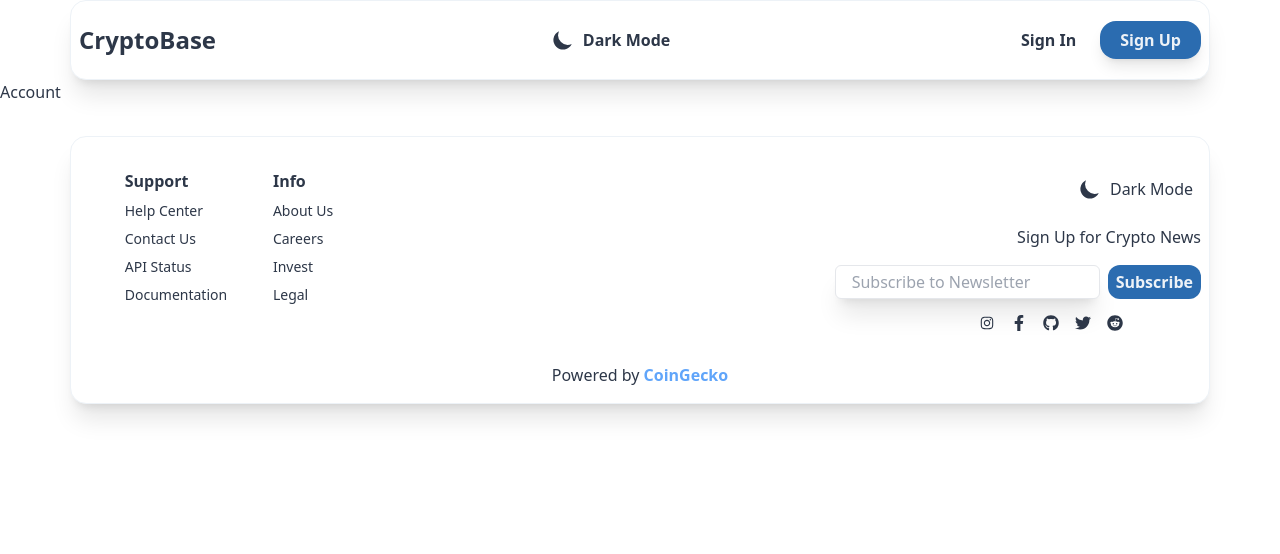
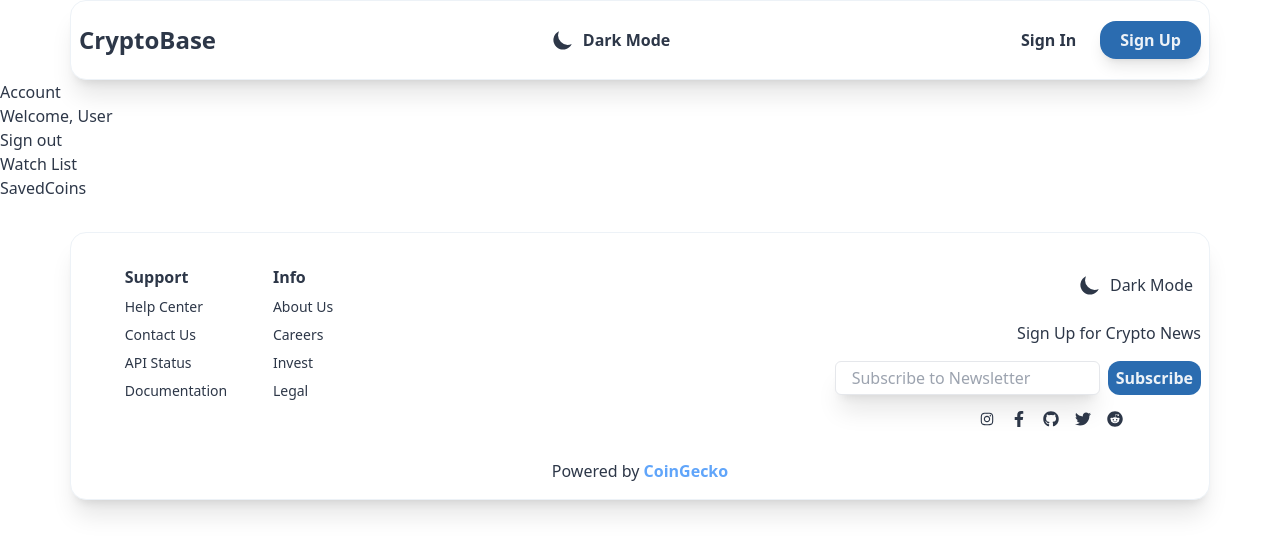
Before and after one commit to sravantp7/cryptobase-react-app, a React (Vite) app: page /account in a window 1280 px wide. Shown: the top 554 px of the page. Built offline with nearby package versions, Linux system fonts and the light colour scheme; no server answers.

Commit message:
added account page skeleton

```diff
--- /dev/null
+++ b/src/components/SavedCoins.jsx
@@ -0,0 +1,9 @@
+import React from 'react';
+
+const SavedCoins = () => {
+  return (
+    <div>SavedCoins</div>
+  );
+}
+
+export default SavedCoins;
--- a/src/routes/Account.jsx
+++ b/src/routes/Account.jsx
@@ -1,8 +1,30 @@
 import React from 'react';
+import SavedCoins from '../components/SavedCoins';
 
 const Account = () => {
   return (
-    <div>Account</div>
+    <div>
+      {/* Account section */}
+      <div>
+        <div>
+          <h1>Account</h1>
+          <div>
+            <p>Welcome, User</p>
+          </div>
+        </div>
+        <div>
+          <button>Sign out</button>
+        </div>
+      </div>
+
+      {/* WatchList section */}
+      <div>
+        <div>
+          <h1>Watch List</h1>
+          <SavedCoins />
+        </div>
+      </div>
+    </div>
   );
 }
 
```
